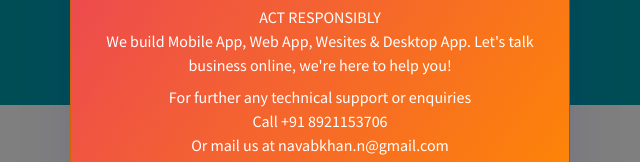
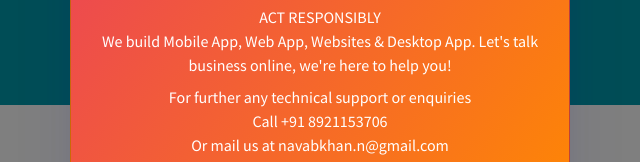
Before and after one commit to navabkhan/bugfreetechnology, a plain HTML site: page index.html in a window 1280 px wide. Shown: the part 488-650 px from the top of the page, 320-960 px from the left. Drawn offline with nearby package versions, Linux system fonts and the light colour scheme; a script that the page names is missing.

Commit message:
Add files via upload

```diff
--- a/index.html
+++ b/index.html
@@ -147,7 +147,7 @@
                     <div class="row">
                         <div class="col col-sm-12 col-md-12 col-lg-12 col-xl-12 text-center">
                             <div class="mb2  text-white">
-                               We build Mobile App, Web App, Wesites & Desktop App.
+                               We build Mobile App, Web App, Websites & Desktop App.
                                 Let's talk business online, we're here to help you!
                             </div>
                         </div>
```
